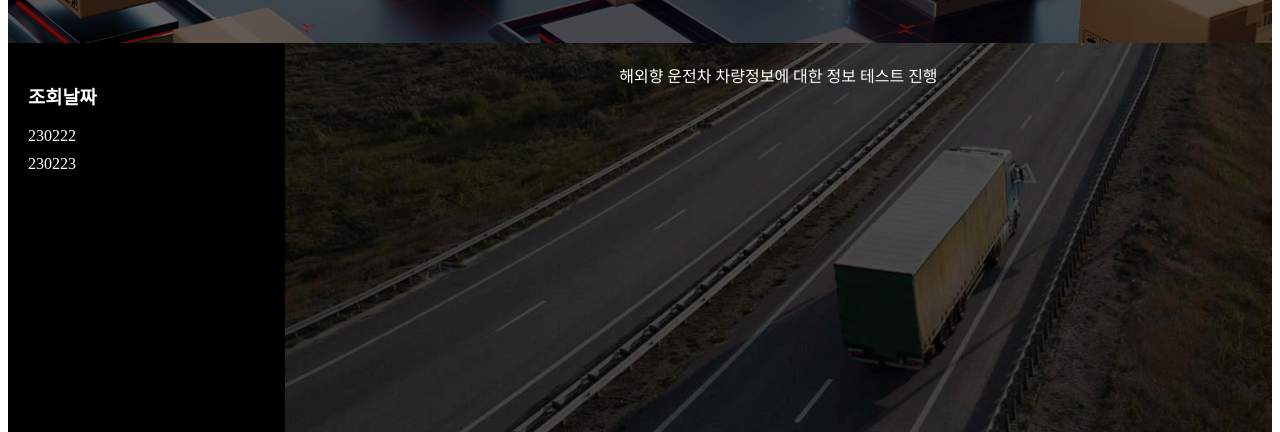
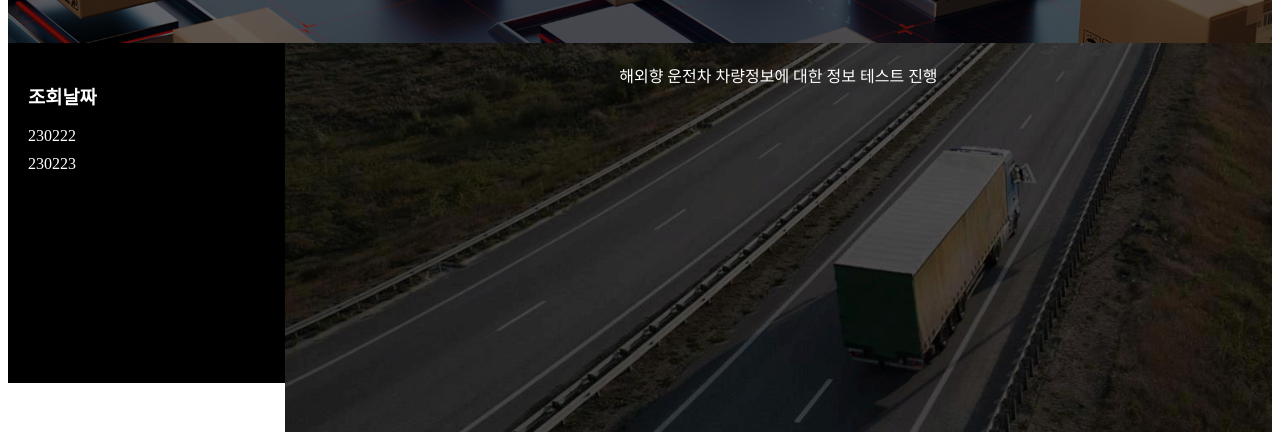
Before and after one commit to joohj7/lisfo, a plain HTML site: page index.html in a window 1280 px wide. Shown: the part 368-800 px from the top of the page. Drawn offline with Linux system fonts and the light colour scheme.

Commit message:
file is uploaded(auto)

```diff
--- a/css/style.css
+++ b/css/style.css
@@ -28,6 +28,8 @@
     padding-left: 20px;
     padding: 20px;
     color:#fff;
+    overflow-y: auto;  /* 세로 스크롤이 나타나도록 설정 */
+    max-height: 300px; /* 사이드 바의 최대 높이 설정 */
 
 }
 .folder {
--- a/index.html
+++ b/index.html
@@ -60,7 +60,6 @@
   </script>
 </head>
 <body>
-  <body>
   <div class="header">
     <h1><img style="height: 85px;" src="img/ci_l.png" alt="logo"></a></h1>
       <h2>Logistics Intelligence Suite for Freight Optimization</h2>
@@ -73,5 +72,6 @@
     <div class="main">
       해외향 운전차 차량정보에 대한 정보 테스트 진행
     </div>
+  </div>
 </body>
 </html>
```
Lines whose indentation alone changed are shown as unchanged.
